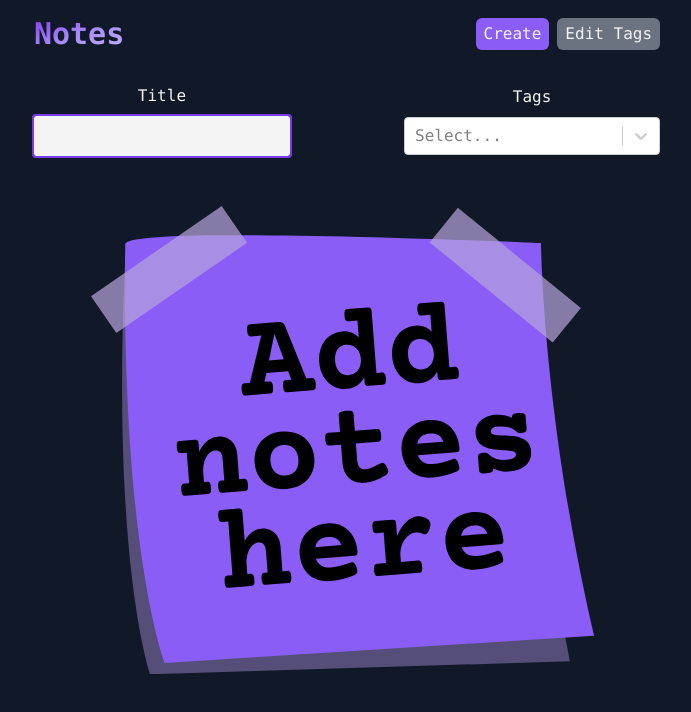
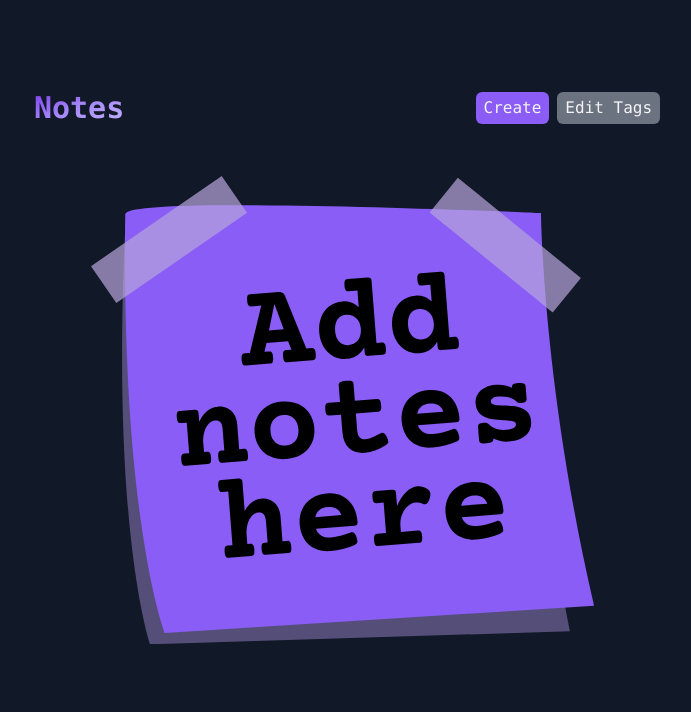
Before and after one commit to JoleneKearse/Wed-Dev-Simplified-Notes-App, a React (Vite) app: page / in a window 1280 px wide. Shown: the top 712 px of the page, without its empty margins (293-984 px from the left). Built offline with nearby package versions, Linux system fonts and the light colour scheme; the HTML template or start-up script is replaced by a standard one.

Commit message:
chore: hide search features until there are notes

```diff
--- a/src/App.tsx
+++ b/src/App.tsx
@@ -98,7 +98,7 @@
   };
 
   return (
-    <main className="flex flex-col items-center justify-center w-full h-full">
+    <main className="flex flex-col items-center justify-center w-full h-screen">
       <Routes>
         <Route
           path="/"
--- a/src/components/NoteList.tsx
+++ b/src/components/NoteList.tsx
@@ -76,7 +76,16 @@
         </div>
       </section>
 
-      <form className="flex flex-col flex-wrap w-5/6 gap-4 my-4 max-w-prose md:flex-row md:w-3/4 md:justify-between lg:w-3/5">
+
+
+      {notes.length === 0 ? (
+        <img
+          src="/note.svg"
+          alt="Note asking you to add notes"
+          className="w-5/6 pt-14z1 md:w-1/2 md:pt-2 lg:w-2/5"
+        />
+      ) : (
+        <form className="flex flex-col flex-wrap w-5/6 gap-4 my-4 max-w-prose md:flex-row md:w-3/4 md:justify-between lg:w-3/5">
         <div className="flex flex-col items-center justify-center gap-2">
           <label htmlFor="title">Title</label>
           <input
@@ -117,13 +126,6 @@
           />
         </div>
       </form>
-
-      {notes.length === 0 && (
-        <img
-          src="/note.svg"
-          alt="Note asking you to add notes"
-          className="w-5/6 pt-14z1 md:w-1/2 md:pt-2 lg:w-2/5"
-        />
       )}
 
       <div className="flex flex-wrap w-5/6 gap-3 py-8 max-w-prose md:gap-8">
```
